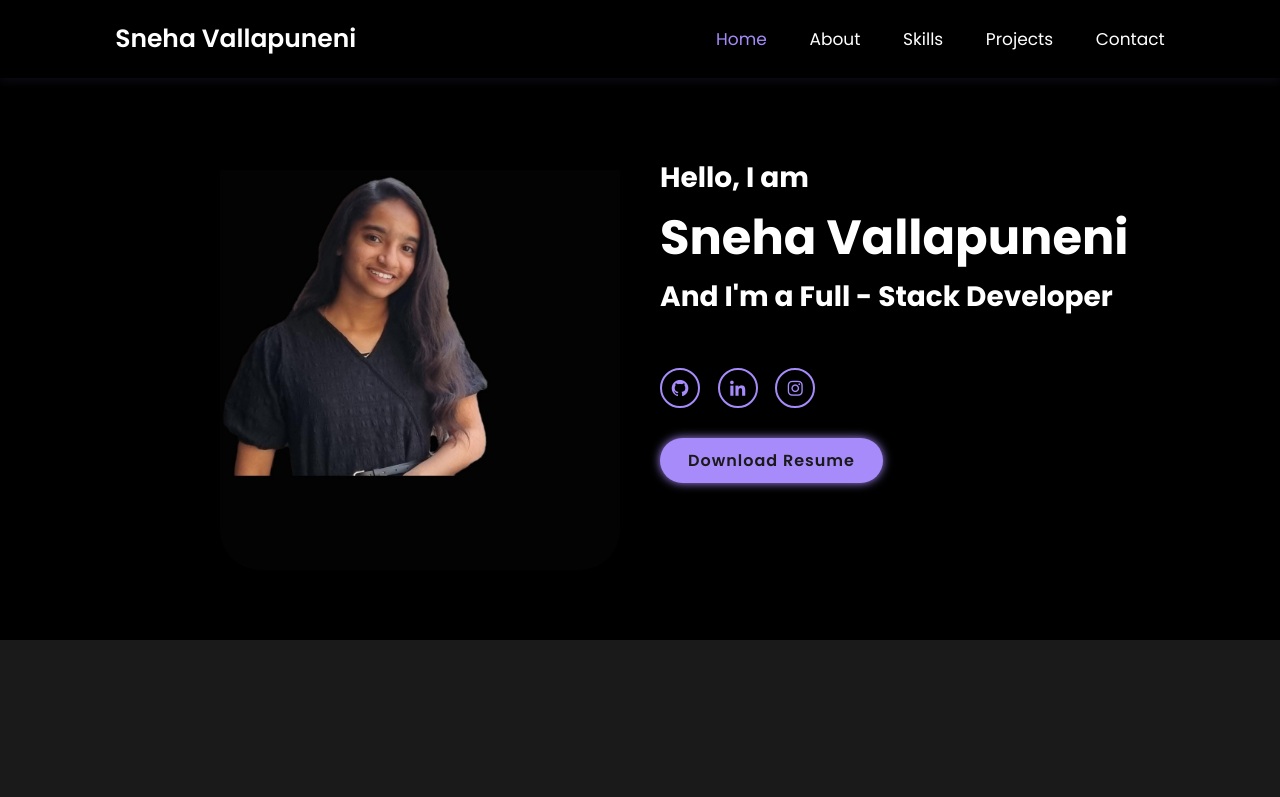
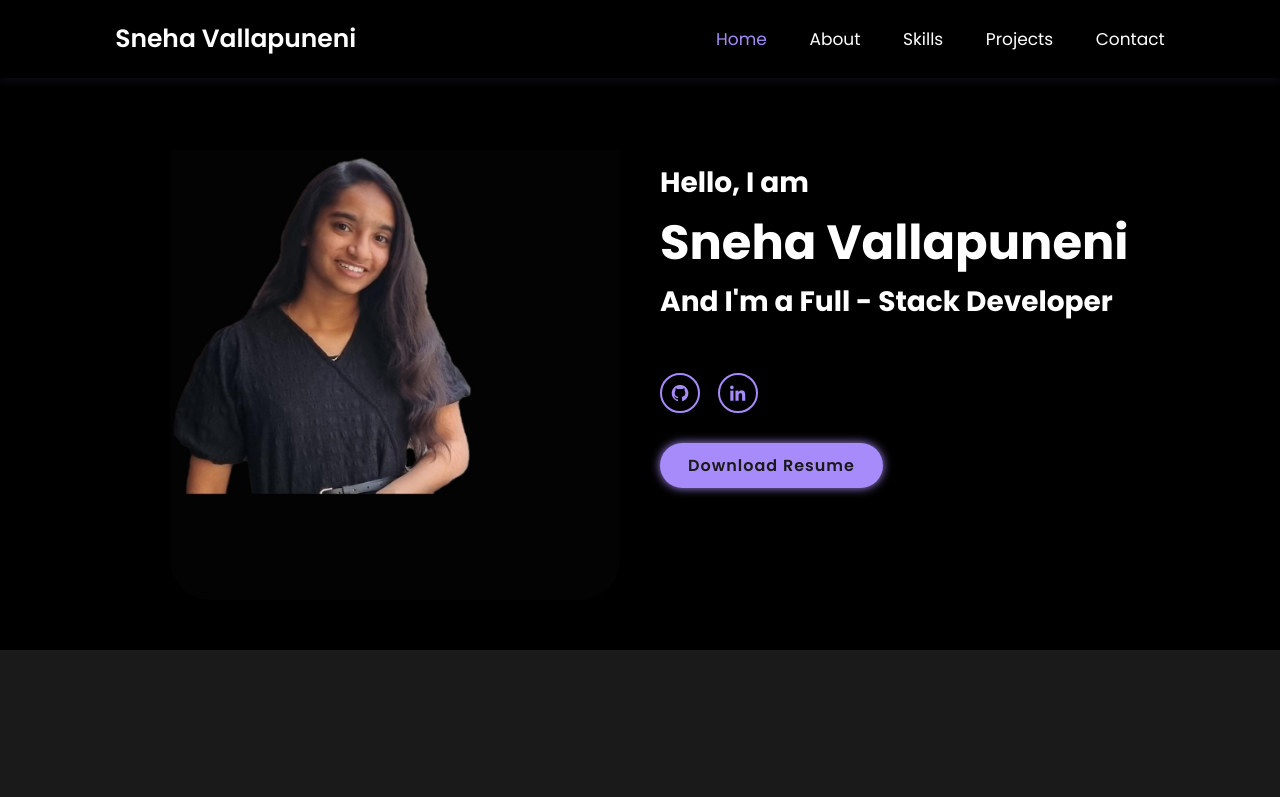
Before and after one commit to SnehaVallapuneni/portfolio, a plain HTML site: page index.html in a window 1280 px wide. Shown: the top 797 px of the page. Drawn offline with nearby package versions, Linux system fonts and the light colour scheme.

Commit message:
Updated Portfolio

```diff
--- a/index.html
+++ b/index.html
@@ -31,7 +31,6 @@
         <div class="social-media">
             <a href="https://github.com/SnehaVallapuneni"><i class='bx bxl-github'></i></a>
             <a href="https://www.linkedin.com/in/sneha-vallapuneni/"><i class='bx bxl-linkedin'></i></a>
-            <a href="https://www.instagram.com/__snehaaa.v___/"><i class='bx bxl-instagram'></i></a>
         </div>
         <a href="Sneha Resume.pdf" class="btn" download>Download Resume</a>
     </div>
--- a/styles.css
+++ b/styles.css
@@ -107,9 +107,9 @@ section {
 .home-img img {
     width: 22vw;
     max-width: 560px;
-    min-width: 400px;
+    min-width: 450px;
     padding-top: 100px;
-    height: 500px;
+    height: 550px;
     border-radius: 40px;
     object-fit: cover;
     object-position: top center;
```
